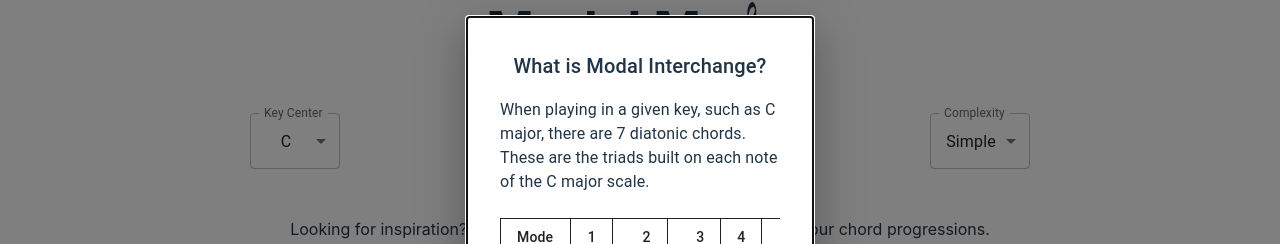
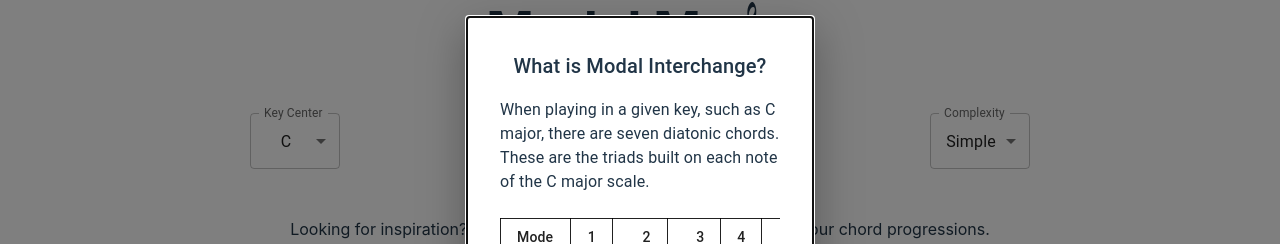
Before and after one commit to jef4490/modal-muse, a React (Vite) app: page / in a window 1280 px wide. Both pictures are taken after a click on the icon 1248 px from the left and 32 px from the top of the page. Shown: the part 169-413 px from the top of the page. Built offline with nearby package versions, Linux system fonts and the light colour scheme.

Commit message:
verbiage update

```diff
--- a/src/components/modal-pages/firstPage.jsx
+++ b/src/components/modal-pages/firstPage.jsx
@@ -9,7 +9,7 @@ const FirstPage = () => {
   return (
     <>
       <Typography id="modal-modal-description" sx={{ mt: 2 }}>
-        When playing in a given key, such as C major, there are 7 diatonic chords. These are the triads built on each note of the C major scale.
+        When playing in a given key, such as C major, there are seven diatonic chords. These are the triads built on each note of the C major scale.
       </Typography>
       <br/>
       <div className="table-container">
--- a/src/components/modal-pages/secondPage.jsx
+++ b/src/components/modal-pages/secondPage.jsx
@@ -17,7 +17,7 @@ const SecondPage = () => {
           namesOfSelectedModes={['Major', 'Minor']}/>
       </div>
       <Typography id="modal-modal-description" sx={{ mt: 2 }}>
-        For example, the <Typography color="secondary" component="span">F minor</Typography> chord that occurs in the C minor scale, might add some interest to your otherwise diatonic to C major chord progression.
+        For example, the <Typography color="secondary" component="span">F minor</Typography> chord that occurs in the C minor scale, might add some interesting flavor to your otherwise diatonic to C major chord progression.
       </Typography>
     </>
   )
```
